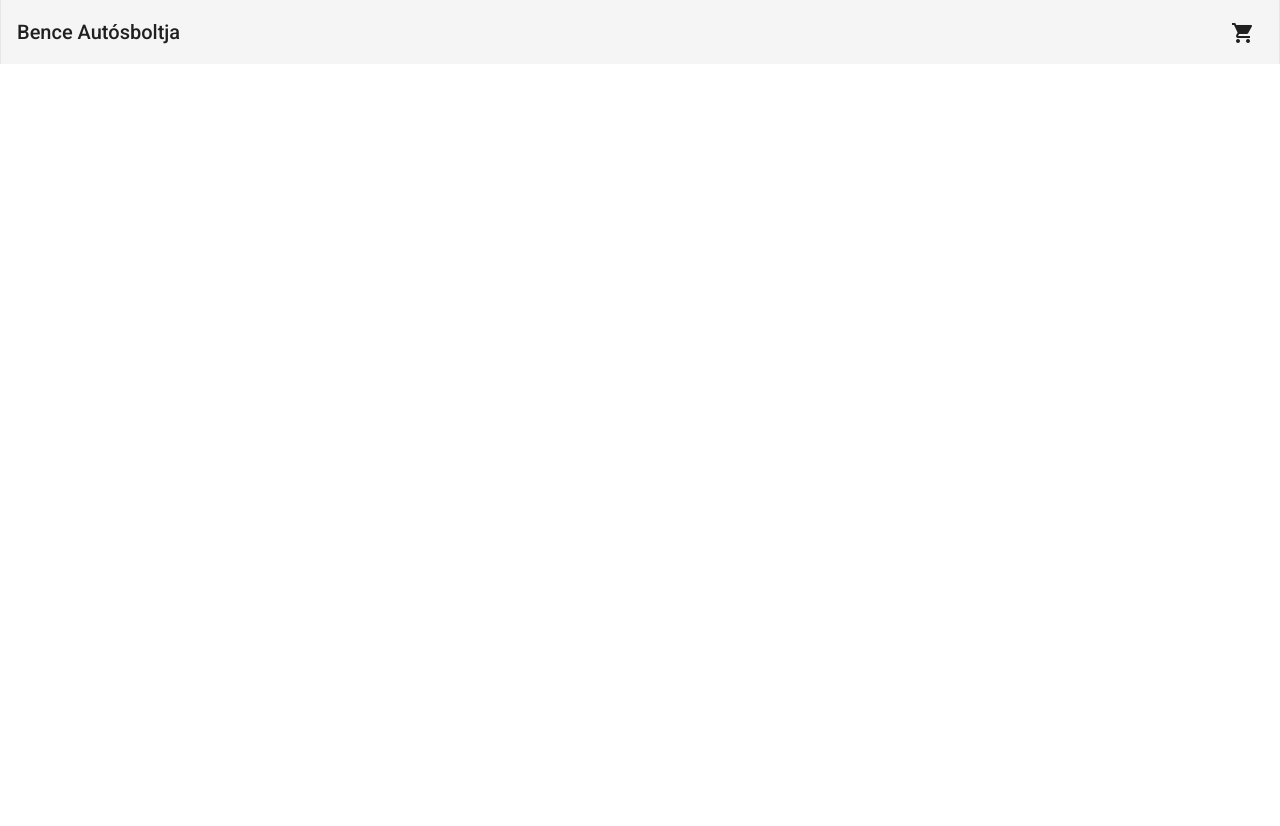
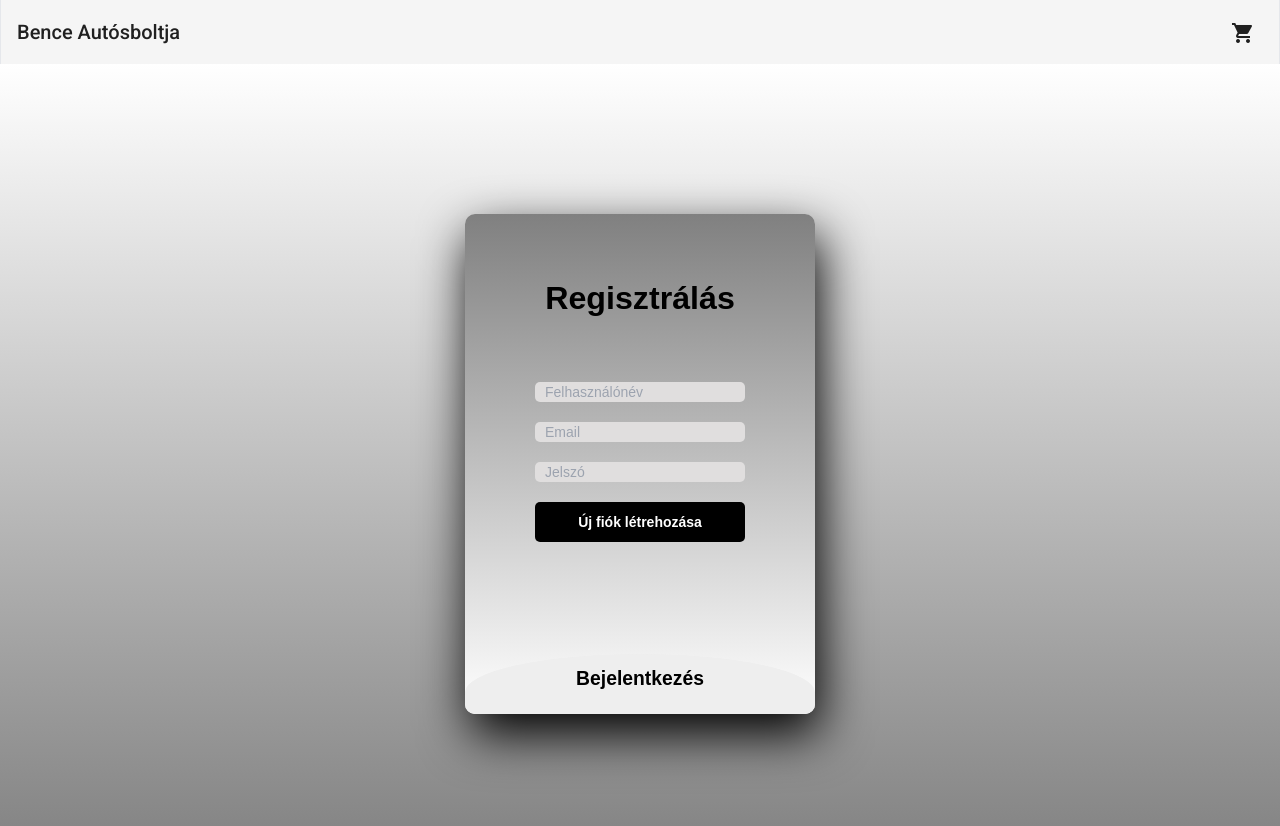
Before and after one commit to szabobence2k/webshop, an Angular app: page /login in a window 1280 px wide. Before the commit this address led to /. Shown: the top 826 px of the page. Before the commit the page ends 800 px from the top, so only its background shows below. Built offline with nearby package versions, Linux system fonts and the light colour scheme.

Commit message:
basic login page

```diff
--- a/src/app/app.module.ts
+++ b/src/app/app.module.ts
@@ -1,5 +1,7 @@
 import { NgModule } from '@angular/core';
 import { BrowserModule } from '@angular/platform-browser';
+
+import { FormsModule } from '@angular/forms';
 
 import { MatSidenavModule } from '@angular/material/sidenav';
 import { MatGridListModule } from '@angular/material/grid-list';
@@ -41,6 +43,7 @@ import { CartService } from './services/cart.service';
   ],
   imports: [
     BrowserModule,
+    FormsModule,
     AppRoutingModule,
     BrowserAnimationsModule,
     MatSidenavModule,
--- a/src/app/components/header/header.component.html
+++ b/src/app/components/header/header.component.html
@@ -1,11 +1,7 @@
 <mat-toolbar class="max-w-7xl mx-auto border-x justify-between">
   <a routerLink="home"> Bence Autósboltja </a>
   <button mat-icon-button [matMenuTriggerFor]="menu">
-        <mat-icon
-            [matBadge]="itemsQuantity"
-            [matBadgeHidden]="!itemsQuantity"
-            matBadgeColor="warn"
-            >shopping_cart
+    <mat-icon [matBadge]="itemsQuantity" [matBadgeHidden]="!itemsQuantity" matBadgeColor="warn">shopping_cart
     </mat-icon>
   </button>
 
--- a/src/app/components/login/login.component.css
+++ b/src/app/components/login/login.component.css
@@ -0,0 +1,88 @@
+
+body{
+	display: flex;
+	justify-content: center;
+	align-items: center;
+	min-height: 100vh;
+	font-family: 'Jost', sans-serif;
+	background: linear-gradient(to top, grey, white);
+}
+.main{
+	width: 350px;
+	height: 500px;
+	background: linear-gradient(to bottom, grey, white);
+	overflow: hidden;
+	border-radius: 10px;
+	box-shadow: 5px 20px 50px #000;
+}
+#chk{
+	display: none;
+}
+.registration{
+	position: relative;
+	width:100%;
+	height: 100%;
+}
+label{
+	color: black;
+	font-size: 2.3em;
+	justify-content: center;
+	display: flex;
+	margin: 60px;
+	font-weight: bold;
+	cursor: pointer;
+	transition: .5s ease-in-out;
+}
+input{
+	width: 60%;
+	height: 20px;
+	background: #e0dede;
+	justify-content: center;
+	display: flex;
+	margin: 20px auto;
+	padding: 10px;
+	border: none;
+	outline: none;
+	border-radius: 5px;
+}
+button{
+	width: 60%;
+	height: 40px;
+	margin: 10px auto;
+	justify-content: center;
+	display: block;
+	color: #fff;
+	background: black;
+	font-size: 1em;
+	font-weight: bold;
+	margin-top: 20px;
+	outline: none;
+	border: none;
+	border-radius: 5px;
+	transition: .2s ease-in;
+	cursor: pointer;
+}
+button:hover{
+	background: #6d44b8;
+}
+.login{
+	height: 460px;
+	background: #eee;
+	border-radius: 60% / 10%;
+	transform: translateY(-180px);
+	transition: .8s ease-in-out;
+}
+.login label{
+	color: black;
+	transform: scale(.6);
+}
+
+#chk:checked ~ .login{
+	transform: translateY(-500px);
+}
+#chk:checked ~ .login label{
+	transform: scale(1);
+}
+#chk:checked ~ .signup label{
+	transform: scale(.6);
+}
--- a/src/app/components/login/login.component.html
+++ b/src/app/components/login/login.component.html
@@ -1,11 +1,16 @@
-<!--DOCTYPE html>
-<html>
-<head>
-    <title>Bejelentkezés</title>
-</head>
-<body>
-    <h1>Bejelentkezés</h1>
-    <form onsubmit="return login()">
+
+
+<!---at-drawer-container [autosize]="true" class="min-h-full max-w-7xl mx-auto border-x">
+  <div class="container text-center text-md-start mt-1">
+    <div class="row mt-1">
+      <div class="col-md-3 col-lg-4 col-xl-3 mx-auto mb-4">
+        <font size="+3">Bejelentkezés</font>
+      </div>
+    </div>
+  </div>
+  <div class="col-md-12">
+    <div class="container">
+      <mat-card class="flex justify-center">
         <div>
           <label for="username">Felhasználónév:</label>
           <input type="text" id="username" name="username">
@@ -15,91 +20,50 @@
           <input type="password" id="password" name="password">
         </div>
         <div>
-            <button type="submit">Bejelentkezés</button>
+          <button type="submit" routerLink="home">Bejelentkezés</button>
         </div>
+
+        <div class="justify-center">
+          <button mat-raised-button routerLink="home">Bejelentkezés</button>
+        </div>
+      </mat-card>
+    </div>
+  </div>
+
+</mat-drawer-container-->
+
+<!DOCTYPE html>
+<html>
+  <!--margin: 0;
+	padding: 0;
+	display: flex;
+	justify-content: center;
+	align-items: center;
+	min-height: 100vh;
+	font-family: 'Jost', sans-serif;
+	background: linear-gradient(to bottom, #0f0c29, #302b63, #24243e);-->
+<body>
+	<div class="main">
+		<input type="checkbox" id="chk" aria-hidden="true">
+
+			<div class="registration">
+				<form>
+					<label for="chk" aria-hidden="true">Regisztrálás</label>
+					<input type="userName" name="userName" placeholder="Felhasználónév" [(ngModel)]="registrationElements.userName">
+					<input type="email" name="email" placeholder="Email" [(ngModel)]="registrationElements.email">
+					<input type="password" name="password" placeholder="Jelszó" [(ngModel)]="registrationElements.password">
+					<button (click)="onRegistration()">Új fiók létrehozása</button>
 				</form>
-    <div id="errorMessage" style="display:none; color:red;">
 			</div>
-    <script>
-        function login() {
-            var username = document.getElementById("username").value;
-            var password = document.getElementById("password").value;
-            if (username == "admin" && password == "admin") {
-                // Bejelentkezés sikeres
-                location.href = "/home";
-                return true;
-            } else {
-                // Bejelentkezés sikertelen
-                document.getElementById("errorMessage").innerHTML = "Hibás felhasználónév vagy jelszó";
-                document.getElementById("errorMessage").style.display = "block";
-                return false;
-            }
-        }
-    </script>
+
+			<div class="login">
+				<form>
+					<label for="chk" aria-hidden="true">Bejelentkezés</label>
+					<input type="userName" name="userName" placeholder="Felhasználónév"  [(ngModel)]="loginElements.userName">
+					<input type="password" name="password" placeholder="Jelszó" [(ngModel)]="loginElements.password">
+					<button (click)="onLogin()">Bejelentkezés</button>
+				</form>
+			</div>
+	</div>
 </body>
 </html>
-
-<div class="col-md-12">
-    <div class="container">
-      <form
-        *ngIf="!isLoggedIn"
-        name="form"
-        (ngSubmit)="f.form.valid && onSubmit()"
-        #f="ngForm"
-        novalidate
-      >
-        <div class="form-group">
-          <label for="username">Username</label>
-          <input
-            type="text"
-            class="form-control"
-            name="username"
-            [(ngModel)]="form.username"
-            required
-            #username="ngModel"
-          />
-          <div
-            class="alert alert-danger"
-            role="alert"
-            *ngIf="username.errors && f.submitted"
-          >
-            Username is required!
-          </div>
-        </div>
-        <div class="form-group">
-          <label for="password">Password</label>
-          <input
-            type="password"
-            class="form-control"
-            name="password"
-            [(ngModel)]="form.password"
-            required
-            #password="ngModel"
-          />
-          <div
-            class="alert alert-danger"
-            role="alert"
-            *ngIf="password.errors && f.submitted"
-          >
-            Password is required
-          </div>
-        </div>
-        <div class="form-group">
-          <button class="btn btn-primary btn-block">Login</button>
-        </div>
-        <div class="form-group">
-          <div
-            class="alert alert-danger"
-            role="alert"
-            *ngIf="f.submitted && isLoginFailed"
-          >
-            Login failed
-          </div>
-        </div>
-      </form>
-      <div class="alert alert-success" *ngIf="isLoggedIn">
-        Logged in successfully.
-      </div>
-    </div>
-  </div>
--->
--- a/src/app/components/login/login.component.ts
+++ b/src/app/components/login/login.component.ts
@@ -1,4 +1,5 @@
 import { Component, OnInit } from '@angular/core';
+import { MatSnackBar } from '@angular/material/snack-bar';
 
 @Component({
   selector: 'app-login',
@@ -7,14 +8,59 @@ import { Component, OnInit } from '@angular/core';
 })
 export class LoginComponent implements OnInit {
 
-  constructor() { }
+  isAdmin = false;
+  loginUsers: any[] = [];
+  registrationElements: any = {
+    userName: '',
+    email: '',
+    password: '',
+  };
+
+  loginElements: any = {
+    userName: '',
+    password: '',
+  };
+
+  constructor(private _snackBar: MatSnackBar) { }
 
   ngOnInit(): void {
+    const LocalData = localStorage.getItem('this.loginUsers');
+    if (LocalData !== null) {
+      this.loginUsers = JSON.parse(LocalData);
+    }
   }
 
+  onRegistration(): void {
+    this.loginUsers.push(this.registrationElements);
+    localStorage.setItem('loginUsers', JSON.stringify(this.loginUsers));
+    this.registrationElements = {
+      userName: '',
+      email: '',
+      password: '',
+    };
+  }
+
+  onLogin(): void {
+    const isUserExist = this.loginUsers.find(exist => exist.userName === this.loginElements.userName && exist.password === this.loginElements.password);
+    if (isUserExist !== undefined && this.loginElements.userName !== 'admin' && this.loginElements.password !== 'admin') {
+      this._snackBar.open('Sikeresen bejelentkezve!', 'Rendben', { duration: 5000 });
+      this.goShopping();
+    }
+    else if (this.loginElements.userName === 'admin' && this.loginElements.password === 'admin') {
+      this._snackBar.open('Sikeresen bejelentkezve Adminként!', 'Rendben', { duration: 5000 });
+      window.location.href = '/cart';
+    }
+    else {
+      this._snackBar.open('Bejelentkezés sikertelen!', 'Rendben', { duration: 5000 });
+    }
+  }
+
+  goShopping(): void {
+    window.location.href = '/home';
+  }
 }
-/*
-import { Component, OnInit } from '@angular/core';
+
+/*import { Component, OnInit } from '@angular/core';
 import { AuthService } from '../_services/auth.service';
 import { TokenStorageService } from '../_services/token-storage.service';
 
@@ -66,18 +112,50 @@ export class LoginComponent implements OnInit {
     window.location.href = '/videos';
   }
 }
-function login() {
-  var username = document.getElementById("username").value;
-  var password = document.getElementById("password").value;
-  if (username == "admin" && password == "admin") {
-    // Bejelentkezés sikeres
-    location.href = "/home";
-    return true;
-  } else {
-    // Bejelentkezés sikertelen
-    document.getElementById("errorMessage").innerHTML = "Hibás felhasználónév vagy jelszó";
-    document.getElementById("errorMessage").style.display = "block";
-    return false;
+
+
+form: any = {
+    username: null,
+    password: null,
+  };
+  usernamee: string = ';';
+  passwordd: string = ';';
+  isAdmin = false;
+  isLoggedIn = false;
+  isLoginFailed = false;
+  errorMessage = '';
+
+  constructor(private authService: AuthService) { }
+
+  ngOnInit(): void {
+  }
+
+  onLogIn(): void {
+    if (this.usernamee === 'admin' && this.passwordd === 'admin' ) {
+      this.isAdmin = true;
     }
+    else {
+      this.isAdmin = false;
+    }
+  }
+
+  onSubmit(): void {
+    const { username, password } = this.form;
+    this.authService.onLogIn(username, password).subscribe(
+      (data) => {
+        this.isLoginFailed = false;
+        this.isLoggedIn = true;
+        this.goShopping();
+      },
+      (err) => {
+        console.log(err.error);
+        this.isLoginFailed = true;
+      }
+    );
+  }
+
+  goShopping(): void {
+    window.location.href = '/home';
+  }
 
 */
--- a/src/app/pages/home/home.component.html
+++ b/src/app/pages/home/home.component.html
@@ -1,6 +1,6 @@
 <mat-drawer-container
-[autosize]="true"
-class="min-h-full max-w-7xl mx-auto border-x">
+    [autosize]="true"
+    class="min-h-full max-w-7xl mx-auto border-x">
 
     <mat-drawer mode="side" opened class="p-6">
         <app-filters>
```
Also changed, not shown: src/app/app-routing.module.ts (+6 -1 lines), 1 other file (tests, documents, lock files or other folders). Lines whose indentation alone changed are shown as unchanged.
